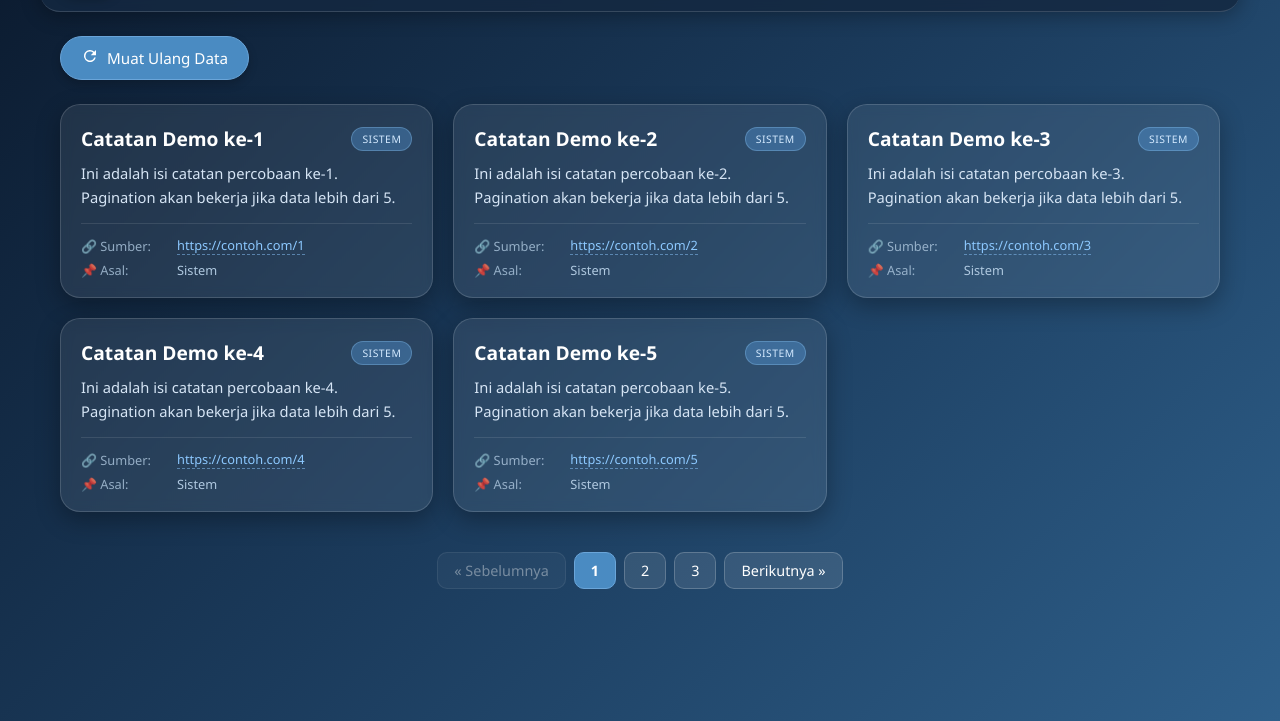
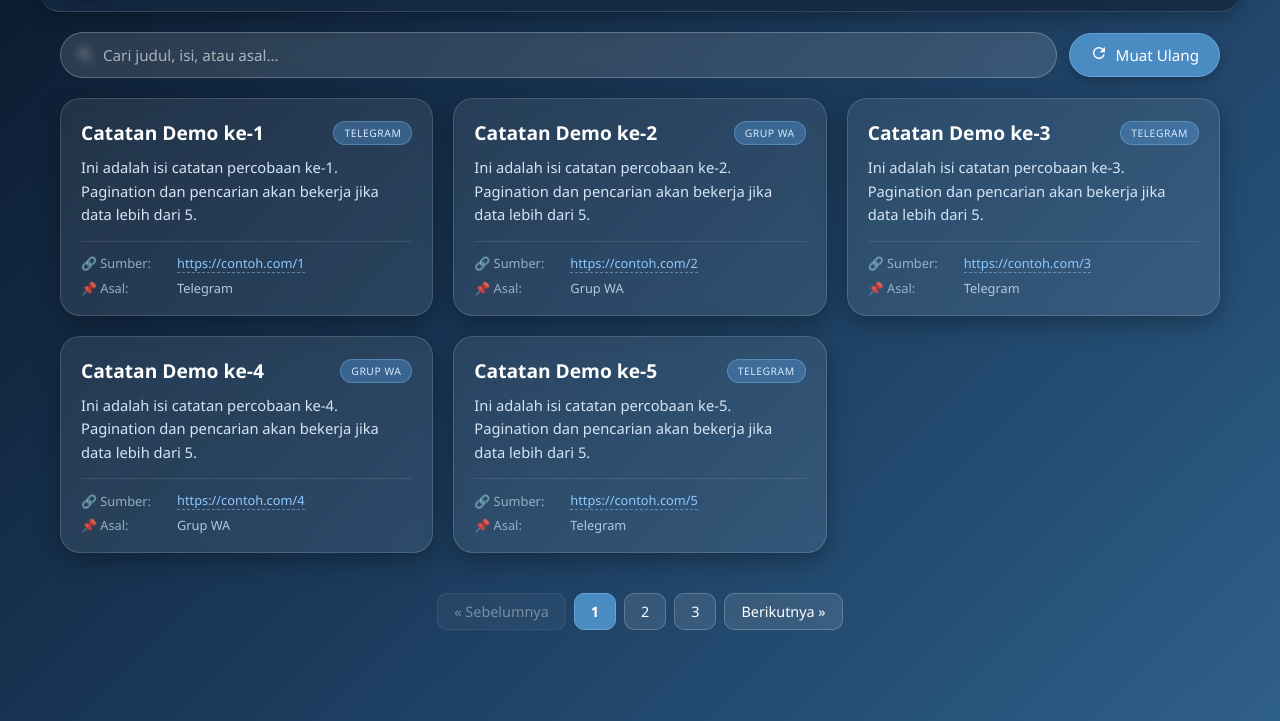
Before and after one commit to digiphamparikesit/cttn, a plain HTML site: page index.html in a window 1280 px wide. Shown: the part 79-800 px from the top of the page. Drawn offline with Linux system fonts and the light colour scheme.

Commit message:
index.html

```diff
--- a/index.html
+++ b/index.html
@@ -28,12 +28,10 @@
             padding: 20px;
             display: flex;
             flex-direction: column;
-            gap: 24px;
+            gap: 20px;
         }
 
-        /* =========================================
-           HEADER STICKY (MENEMPEL DI ATAS)
-           ========================================= */
+        /* HEADER STICKY */
         .header {
             position: sticky;
             top: 0;
@@ -42,12 +40,12 @@
             align-items: center;
             gap: 16px;
             padding: 16px 20px;
-            background: rgba(20, 40, 65, 0.85); /* Warna dasar gelap transparan */
-            backdrop-filter: blur(12px); /* Efek kaca blur */
+            background: rgba(20, 40, 65, 0.85);
+            backdrop-filter: blur(12px);
             -webkit-backdrop-filter: blur(12px);
             border-bottom: 1px solid rgba(255, 255, 255, 0.15);
             border-radius: 0 0 20px 20px;
-            margin: -20px -20px 0 -20px; /* Tarik ke ujung layar */
+            margin: -20px -20px 0 -20px;
             box-shadow: 0 4px 20px rgba(0, 0, 0, 0.3);
             transition: all 0.3s ease;
         }
@@ -126,12 +124,53 @@
             50% { opacity: 0.3; }
         }
 
+        /* ACTION BAR & PENCARIAN */
         .action-bar {
             display: flex;
             justify-content: space-between;
             align-items: center;
             gap: 12px;
             flex-wrap: wrap;
+        }
+
+        .search-container {
+            flex: 1;
+            min-width: 250px;
+            position: relative;
+        }
+
+        .search-container input {
+            width: 100%;
+            padding: 12px 16px 12px 42px;
+            border-radius: 30px;
+            border: 1px solid rgba(255, 255, 255, 0.25);
+            background: rgba(255, 255, 255, 0.12);
+            color: #ffffff;
+            font-size: 0.95rem;
+            outline: none;
+            transition: all 0.2s;
+            backdrop-filter: blur(4px);
+        }
+
+        .search-container input::placeholder {
+            color: rgba(255, 255, 255, 0.6);
+        }
+
+        .search-container input:focus {
+            background: rgba(255, 255, 255, 0.2);
+            border-color: #6aa5d9;
+            box-shadow: 0 0 10px rgba(106, 165, 217, 0.3);
+        }
+
+        .search-icon {
+            position: absolute;
+            left: 16px;
+            top: 50%;
+            transform: translateY(-50%);
+            width: 18px;
+            height: 18px;
+            fill: rgba(255, 255, 255, 0.6);
+            pointer-events: none;
         }
 
         .btn {
@@ -325,9 +364,7 @@
 
         .btn-danger:hover { background: rgba(220, 80, 80, 0.5); }
 
-        /* =========================================
-           PAGINATION (NAVIGASI HALAMAN)
-           ========================================= */
+        /* PAGINATION */
         .pagination-container {
             grid-column: 1 / -1;
             display: flex;
@@ -350,9 +387,7 @@
             transition: all 0.2s ease;
         }
 
-        .page-btn:hover:not(:disabled) {
-            background: rgba(255, 255, 255, 0.25);
-        }
+        .page-btn:hover:not(:disabled) { background: rgba(255, 255, 255, 0.25); }
 
         .page-btn.active {
             background: #4a8bc2;
@@ -551,7 +586,8 @@
             .notes-grid { grid-template-columns: 1fr; }
             .modal { padding: 24px 18px; }
             .btn { padding: 8px 16px; font-size: 0.85rem; }
-            .admin-badge { display: none !important; } /* Sembunyikan badge di HP agar tidak sesak */
+            .admin-badge { display: none !important; }
+            .search-container { width: 100%; order: -1; } /* Pindah search ke atas tombol di HP */
         }
     </style>
 </head>
@@ -575,18 +611,27 @@
         </div>
     </header>
 
+    <!-- ACTION BAR (PENCARIAN & TOMBOL) -->
     <div class="action-bar">
+        <!-- FITUR PENCARIAN -->
+        <div class="search-container">
+            <svg class="search-icon" viewBox="0 0 24 24">
+                <path d="M15.5 14h-.79l-.28-.27C15.41 12.59 16 11.11 16 9.5 16 5.91 13.09 3 9.5 3S3 5.91 3 9.5 5.91 16 9.5 16c1.61 0 3.09-.59 4.23-1.57l.27.28v.79l5 4.99L20.49 19l-4.99-5zm-6 0C7.01 14 5 11.99 5 9.5S7.01 5 9.5 5 14 7.01 14 9.5 11.99 14 9.5 14z"/>
+            </svg>
+            <input type="text" id="searchInput" placeholder="Cari judul, isi, atau asal...">
+        </div>
+
         <button class="btn btn-primary" id="refreshBtn">
             <span class="btn-icon">
                 <svg viewBox="0 0 24 24"><path d="M17.65 6.35A8 8 0 1 0 19.73 14h-2.08A6 6 0 1 1 12 6c1.66 0 3.14.69 4.22 1.78L13 11h7V4l-2.35 2.35z"/></svg>
             </span>
-            Muat Ulang Data
+            <span class="hide-on-mobile">Muat Ulang</span>
         </button>
         <button class="btn" id="addNoteBtn">
             <span class="btn-icon">
                 <svg viewBox="0 0 24 24"><path d="M19 13h-6v6h-2v-6H5v-2h6V5h2v6h6v2z"/></svg>
             </span>
-            Tambah Catatan
+            Tambah
         </button>
     </div>
 
@@ -664,16 +709,18 @@
     // ============================================================
     // STATE
     // ============================================================
-    let notesData = [];
+    let notesData = [];       // Data asli dari server
+    let filteredData = [];    // Data setelah difilter (pencarian)
     let isEditing = false;
     let isAdmin = sessionStorage.getItem(SESSION_KEY) === 'true';
 
     // State Pagination
     let currentPage = 1;
-    const notesPerPage = 5; // <-- Anda bisa ubah angka ini jika ingin lebih/kurang dari 5
+    const notesPerPage = 5;
 
     // DOM
     const notesGrid = document.getElementById('notesGrid');
+    const searchInput = document.getElementById('searchInput');
     const modalOverlay = document.getElementById('modalOverlay');
     const passwordOverlay = document.getElementById('passwordOverlay');
     const modalTitle = document.getElementById('modalTitle');
@@ -768,10 +815,11 @@
 
     async function fetchNotes() {
         notesGrid.innerHTML = '<div class="loading">Memuat data...</div>';
+        searchInput.value = ''; // Reset pencarian saat refresh
         try {
             if (!SHEET_API_URL || SHEET_API_URL.includes('GANTI_DENGAN_URL')) {
                 notesData = getDemoData();
-                renderNotes();
+                applySearch(); // Jalankan filter (kosong) untuk mengisi filteredData
                 return;
             }
             const response = await fetch(SHEET_API_URL);
@@ -781,14 +829,12 @@
             else if (data && data.data) notesData = parseSheetData(data.data);
             else notesData = [];
 
-            // Kembalikan ke halaman 1 setiap kali data di-refresh
-            currentPage = 1;
-            renderNotes();
+            applySearch(); // Terapkan pencarian & render
         } catch (error) {
             console.error('Error:', error);
             if (notesData.length === 0) {
                 notesData = getDemoData();
-                renderNotes();
+                applySearch();
                 notesGrid.insertAdjacentHTML('afterbegin', '<div class="error-msg">Gagal terhubung ke Google Sheets. Menampilkan data contoh.</div>');
             } else {
                 notesGrid.innerHTML = `<div class="error-msg">Gagal memuat ulang: ${error.message}</div>`;
@@ -797,18 +843,38 @@
     }
 
     function getDemoData() {
-        // Data dummy untuk demo jika URL belum diset
         let dummy = [];
         for(let i=1; i<=12; i++) {
             dummy.push({
                 rowIndex: i+1, id: 'demo'+i,
                 judul: 'Catatan Demo ke-' + i,
-                isi: 'Ini adalah isi catatan percobaan ke-' + i + '. Pagination akan bekerja jika data lebih dari 5.',
+                isi: 'Ini adalah isi catatan percobaan ke-' + i + '. Pagination dan pencarian akan bekerja jika data lebih dari 5.',
                 link: 'https://contoh.com/' + i,
-                asal: 'Sistem'
+                asal: i % 2 === 0 ? 'Grup WA' : 'Telegram'
             });
         }
         return dummy;
+    }
+
+    // ============================================================
+    // PENCARIAN (SEARCH)
+    // ============================================================
+    function applySearch() {
+        const keyword = searchInput.value.toLowerCase().trim();
+
+        if (keyword === '') {
+            filteredData = [...notesData]; // Copy semua data jika pencarian kosong
+        } else {
+            filteredData = notesData.filter(note => {
+                const cariDiJudul = note.judul.toLowerCase().includes(keyword);
+                const cariDiIsi = note.isi.toLowerCase().includes(keyword);
+                const cariDiAsal = note.asal.toLowerCase().includes(keyword);
+                return cariDiJudul || cariDiIsi || cariDiAsal;
+            });
+        }
+
+        currentPage = 1; // Reset ke halaman 1 setiap kali mencari
+        renderNotes();
     }
 
     // ============================================================
@@ -822,10 +888,10 @@
                     if (idx !== -1) notesData[idx] = { ...notesData[idx], ...noteData };
                 } else {
                     noteData.id = Date.now().toString();
-                    notesData.unshift(noteData); // Tambah di paling atas
+                    notesData.unshift(noteData);
                 }
                 closeModal();
-                renderNotes();
+                applySearch(); // Render ulang dengan filter saat ini
                 return { success: true };
             }
 
@@ -860,10 +926,9 @@
         try {
             if (!SHEET_API_URL || SHEET_API_URL.includes('GANTI_DENGAN_URL')) {
                 notesData = notesData.filter(n => n.id !== id);
-                // Cek jika halaman saat ini jadi kosong setelah dihapus
-                const totalPages = Math.ceil(notesData.length / notesPerPage);
+                const totalPages = Math.ceil(filteredData.length / notesPerPage);
                 if (currentPage > totalPages && totalPages > 0) currentPage = totalPages;
-                renderNotes();
+                applySearch();
                 return;
             }
             const payload = { action: 'delete', password: ADMIN_PASSWORD, id: id };
@@ -884,32 +949,32 @@
     // RENDER & PAGINATION LOGIC
     // ============================================================
     function renderNotes() {
-        if (!notesData || notesData.length === 0) {
-            notesGrid.innerHTML = '<div class="loading">Belum ada catatan. Klik logo untuk akses admin dan tambahkan catatan.</div>';
+        // Gunakan filteredData (hasil pencarian) bukan notesData asli
+        if (!filteredData || filteredData.length === 0) {
+            if (searchInput.value.trim() !== '') {
+                notesGrid.innerHTML = '<div class="loading">Pencarian tidak menemukan hasil. Coba kata kunci lain.</div>';
+            } else {
+                notesGrid.innerHTML = '<div class="loading">Belum ada catatan. Klik logo untuk akses admin dan tambahkan catatan.</div>';
+            }
             return;
         }
 
-        // 1. Hitung Index untuk Pagination
-        const totalPages = Math.ceil(notesData.length / notesPerPage);
-
-        // Pastikan currentPage tidak melebihi total halaman
+        // Hitung Index
+        const totalPages = Math.ceil(filteredData.length / notesPerPage);
         if (currentPage > totalPages) currentPage = totalPages;
         if (currentPage < 1) currentPage = 1;
 
         const startIndex = (currentPage - 1) * notesPerPage;
         const endIndex = startIndex + notesPerPage;
+        const currentNotes = filteredData.slice(startIndex, endIndex);
 
-        // 2. Ambil 5 data untuk halaman saat ini
-        const currentNotes = notesData.slice(startIndex, endIndex);
-
-        // 3. Render Kartu Catatan
+        // Render Kartu
         let html = currentNotes.map((note, index) => {
             const linkHtml = note.link
                 ? `<a href="${escapeHtml(note.link)}" target="_blank" rel="noopener noreferrer" class="note-link">${escapeHtml(truncate(note.link, 40))}</a>`
                 : '<span style="opacity:0.5;">-</span>';
             const actionsClass = isAdmin ? 'visible' : '';
 
-            // Animasi stagger (muncul bergantian)
             return `
                 <div class="note-card" style="animation-delay: ${index * 0.05}s">
                     <div class="note-header">
@@ -935,16 +1000,12 @@
             `;
         }).join('');
 
-        // 4. Render Tombol Pagination (Jika lebih dari 1 halaman)
+        // Render Pagination
         if (totalPages > 1) {
             html += `<div class="pagination-container">`;
-
-            // Tombol Prev
             html += `<button class="page-btn" onclick="changePage(${currentPage - 1})" ${currentPage === 1 ? 'disabled' : ''}>« Sebelumnya</button>`;
 
-            // Nomor Halaman
             for (let i = 1; i <= totalPages; i++) {
-                // Jika halaman banyak, batasi tampilan (misal max 5 tombol)
                 if (totalPages > 5 && Math.abs(currentPage - i) > 1 && i !== 1 && i !== totalPages) {
                     if (i === 2 || i === totalPages - 1) html += `<span style="color:white; padding:0 5px;">...</span>`;
                     continue;
@@ -952,20 +1013,16 @@
                 html += `<button class="page-btn ${i === currentPage ? 'active' : ''}" onclick="changePage(${i})">${i}</button>`;
             }
 
-            // Tombol Next
             html += `<button class="page-btn" onclick="changePage(${currentPage + 1})" ${currentPage === totalPages ? 'disabled' : ''}>Berikutnya »</button>`;
-
             html += `</div>`;
         }
 
         notesGrid.innerHTML = html;
     }
 
-    // Fungsi Ganti Halaman
     window.changePage = function(page) {
         currentPage = page;
         renderNotes();
-        // Scroll ke atas dengan halus saat ganti halaman
         window.scrollTo({ top: 0, behavior: 'smooth' });
     };
 
@@ -1031,7 +1088,7 @@
         if (isAdmin) {
             if (confirm('Keluar dari mode admin?')) {
                 setAdminMode(false);
-                renderNotes(); // Sembunyikan tombol
+                renderNotes();
             }
         } else {
             openPasswordModal();
@@ -1041,6 +1098,9 @@
     addNoteBtn.addEventListener('click', () => openModal());
     refreshBtn.addEventListener('click', fetchNotes);
     cancelBtn.addEventListener('click', closeModal);
+
+    // Listener untuk Pencarian (Ketik langsung memfilter)
+    searchInput.addEventListener('input', applySearch);
 
     submitPwBtn.addEventListener('click', submitPassword);
     cancelPwBtn.addEventListener('click', closePasswordModal);
@@ -1071,8 +1131,6 @@
         const judul = judulInput.value.trim();
         const isi = isiInput.value.trim();
         if (!judul || !isi) { alert('Judul dan isi harus diisi!'); return; }
-
-        // Validasi panjang karakter
         if (isi.length > 5000) { alert('Isi maksimal 5000 karakter!'); return; }
 
         const noteData = {
```
